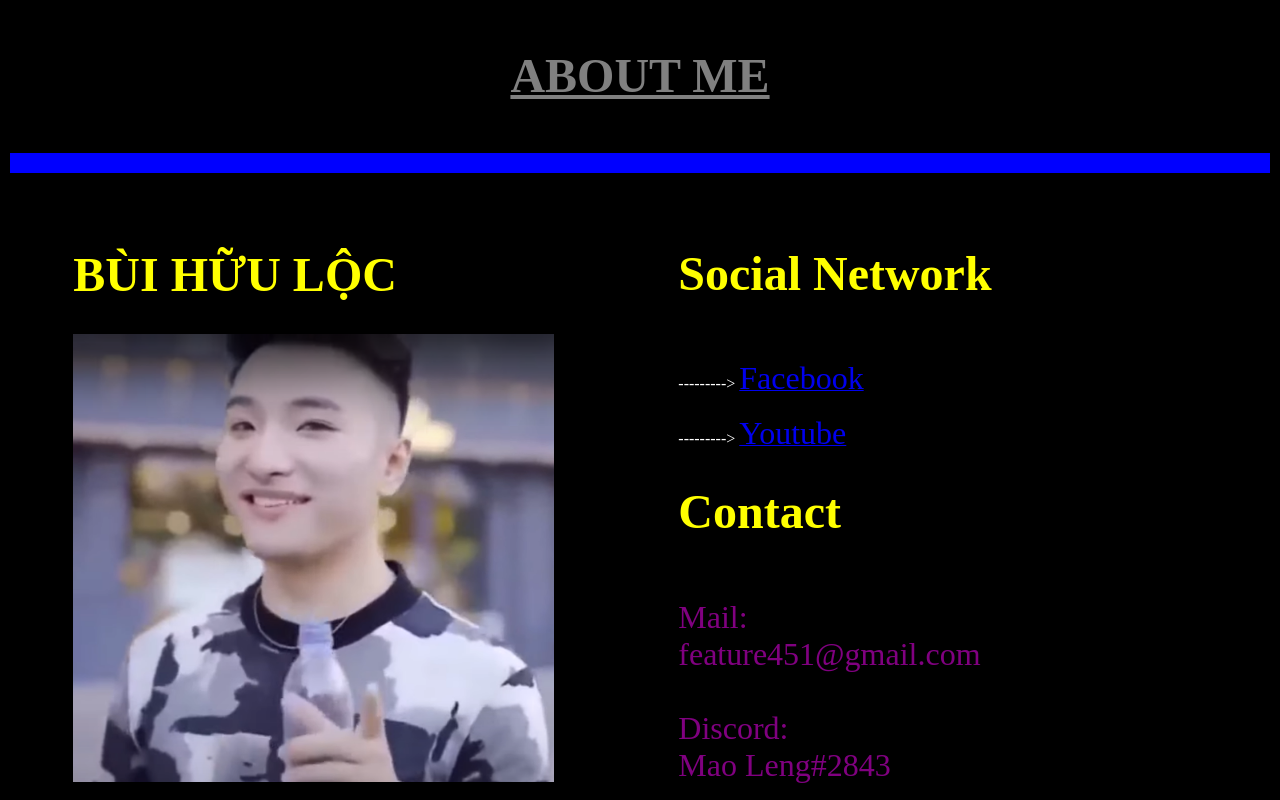
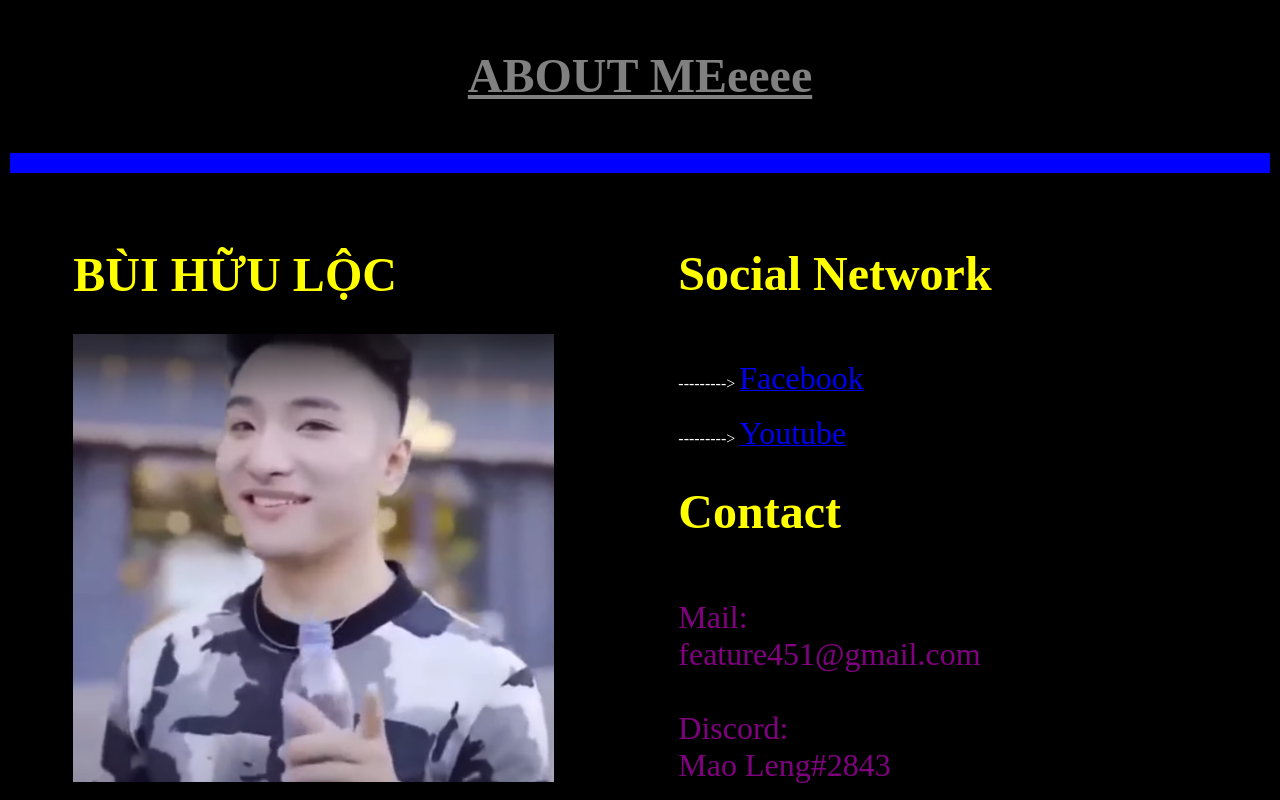
Before and after one commit to feature45/webInfo, a plain HTML site: page index.html in a window 1280 px wide. Shown: the top 800 px of the page. Drawn offline with Linux system fonts and the light colour scheme.

Commit message:
Update index.html

```diff
--- a/index.html
+++ b/index.html
@@ -10,7 +10,7 @@
 	<h1>
 		<font color = grey size = "+5">
 			<b> <u>
-				<p align="center">ABOUT ME</p>
+				<p align="center">ABOUT MEeeee</p>
 			</u></b>
 		</font>
 	</h1>
```
